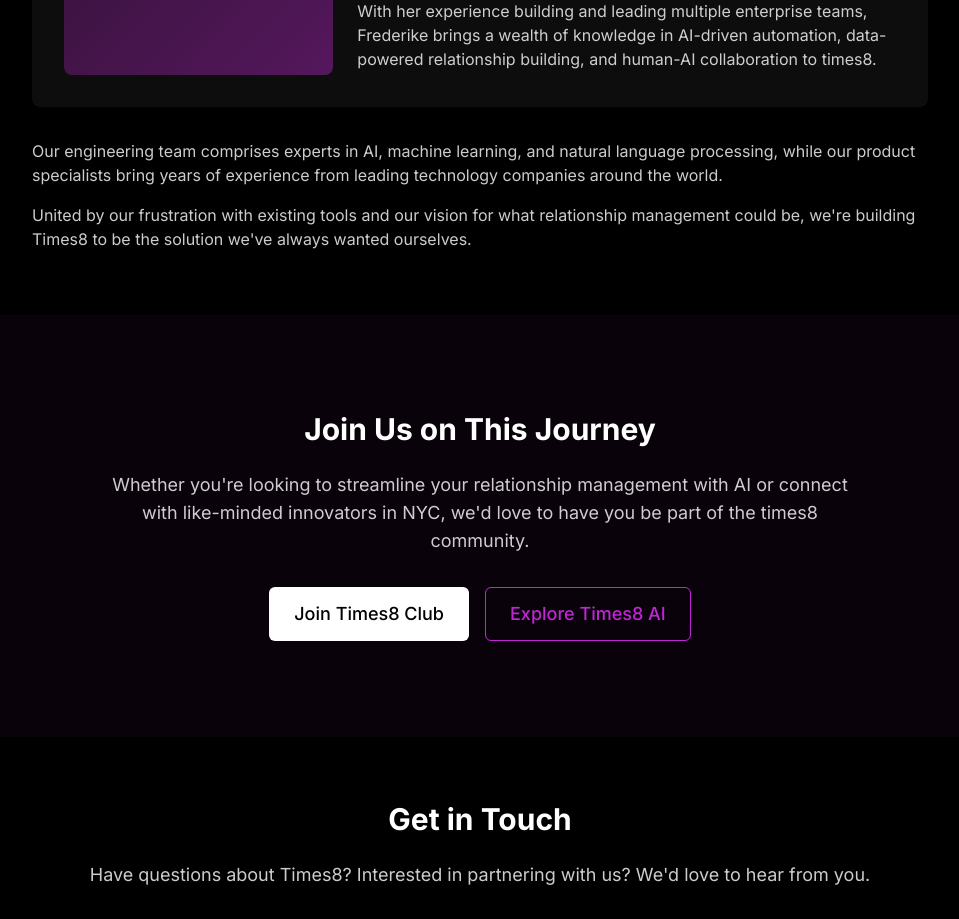
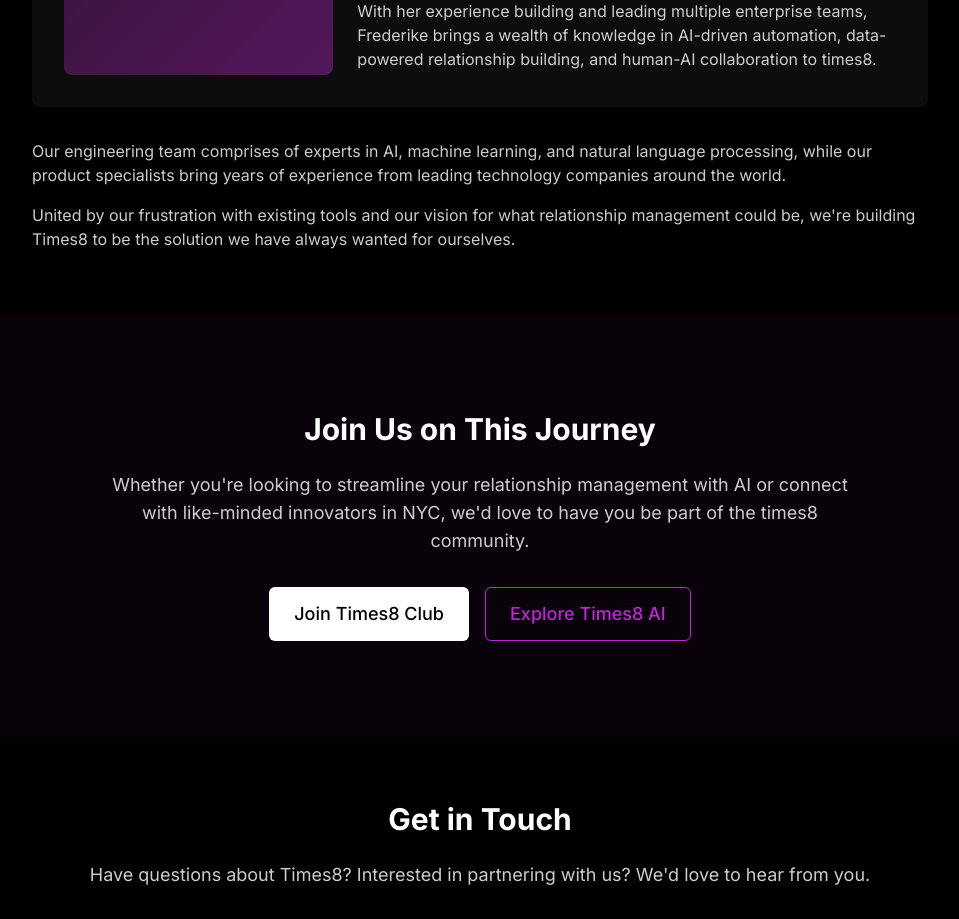
Before and after one commit to frederikeff/times8-landing, a Next.js app: page /about in a window 1280 px wide. Shown: the part 2220-3139 px from the top of the page, without its empty margins (160-1119 px from the left). Built offline with nearby package versions, Linux system fonts and the light colour scheme.

Commit message:
Save working state before package updates

```diff
--- a/src/app/about/page.tsx
+++ b/src/app/about/page.tsx
@@ -121,11 +121,11 @@
               </div>
 
               <p className="text-adaptive-secondary mb-4">
-                Our engineering team comprises experts in AI, machine learning, and natural language processing, while our product specialists bring years of experience from leading technology companies around the world.
+                Our engineering team comprises of experts in AI, machine learning, and natural language processing, while our product specialists bring years of experience from leading technology companies around the world.
               </p>
 
               <p className="text-adaptive-secondary">
-                United by our frustration with existing tools and our vision for what relationship management could be, we're building Times8 to be the solution we've always wanted ourselves.
+                United by our frustration with existing tools and our vision for what relationship management could be, we're building Times8 to be the solution we have always wanted for ourselves.
               </p>
             </div>
           </div>
--- a/src/app/page.tsx
+++ b/src/app/page.tsx
@@ -194,7 +194,7 @@
               Stay Connected
             </h2>
             <p className="text-lg mb-8 text-gray-700 dark:text-white/80">
-              Subscribe to our newsletter for the latest events, AI features, and relationship-building tips.
+              Subscribe to our newsletter for the latest events, product and AI features, and relationship building tips.
             </p>
             <NewsletterSignup />
           </div>
```
